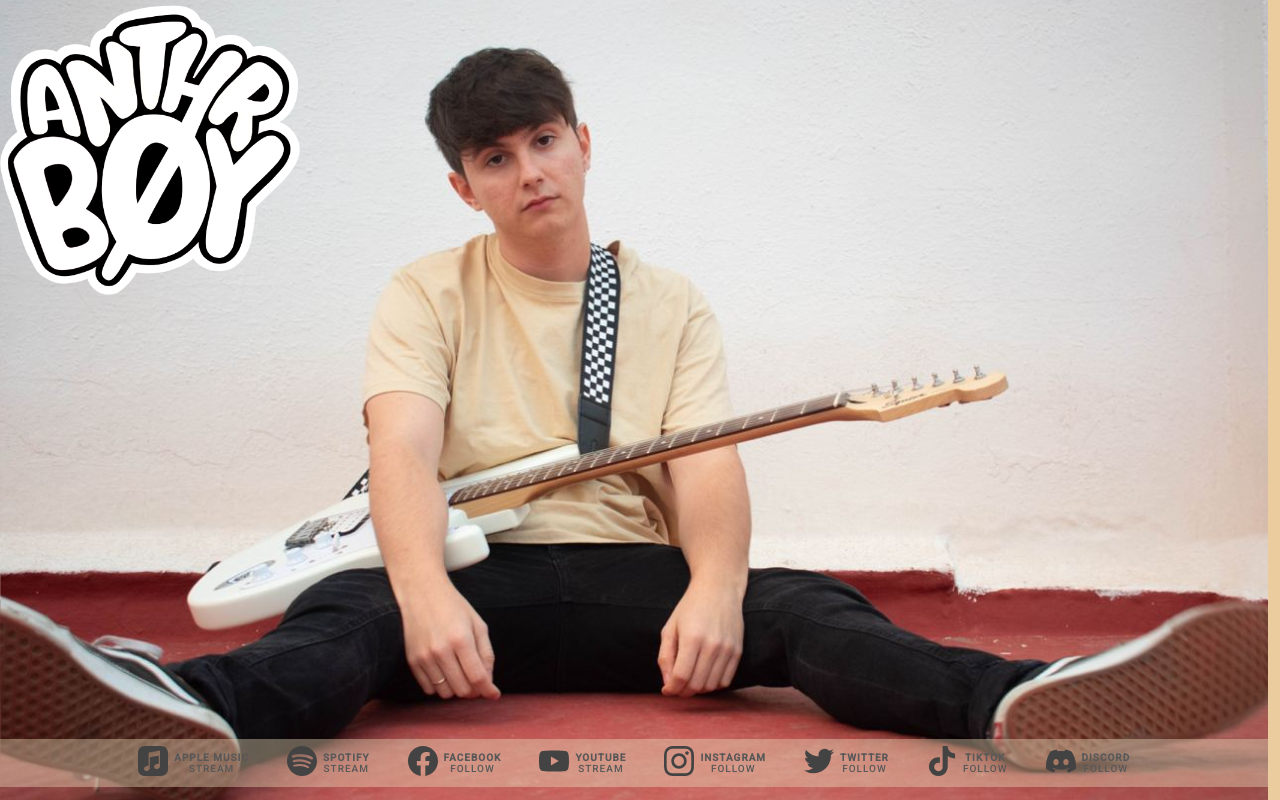
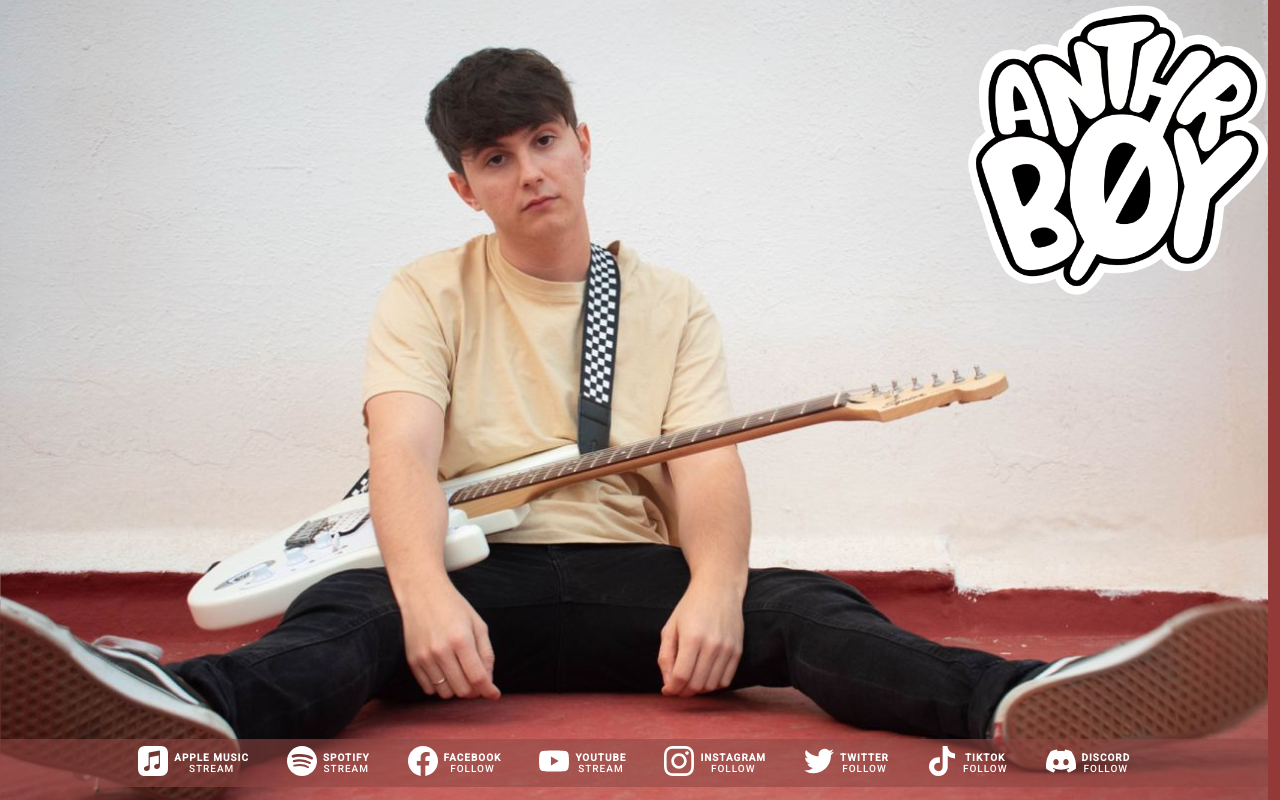
Before and after one commit to NiAlCa/xavi, a React (Vite) app: page / in a window 1280 px wide. Shown: the top 800 px of the page. Built offline with nearby package versions, Linux system fonts and the light colour scheme.

Commit message:
poniendo variables y agregando colores a la pagina

```diff
--- a/src/components/Header/Header.scss
+++ b/src/components/Header/Header.scss
@@ -9,6 +9,11 @@
     .HeaderRrss{
         margin-bottom:  1%;
     }
+
+    .HeaderLogo{
+        align-self: flex-end;
+
+    }
 }
 
 
@@ -19,10 +24,7 @@
     .Header{
         background-position: center;
 
-        .HeaderLogo{
-            align-self: flex-end;
 
-        }
     }
 
 
--- a/src/components/RrssBar/RrssBar.scss
+++ b/src/components/RrssBar/RrssBar.scss
@@ -6,13 +6,16 @@
   width: 100%;
   height: 6vh;
   gap: 30px;
-  background-color: #e9d5b86a;
+
+  background-color: var(--color-primary-transparent);
 
 }
 
 .link-wrapper {
   display: flex;
   align-items: center;
+
+
 }
 
 .links {
@@ -22,6 +25,7 @@
   align-items: center;
   padding: 4px;
 
+
   &:hover {
     .textos,
     .icon {
@@ -30,7 +34,7 @@
   }
 
   .icon {
-    color:rgb(68, 67, 67);
+    color: var(--font-color) ;
   }
 
   .textos {
@@ -38,7 +42,7 @@
     flex-direction: column;
     font-size: 10px;
     align-items: center;
-    color: rgb(88, 88, 88);
+    color: var(--font-color);
     letter-spacing: 1px;
 
     span {
@@ -47,6 +51,6 @@
   }
   &:hover {
     border-radius: 18px;
-    background: linear-gradient(45deg, rgba(131, 203, 175, 0.581), #7a63d724, #ff7eb481 );
+    background: var( --linear-gradient);
   }
 }
--- a/src/style/root.scss
+++ b/src/style/root.scss
@@ -27,13 +27,14 @@
 
     --red: red;
 
-    --background-color:#eacc9f;
 
 
 
+    --background-color:#933937;
     --font-color: white;
-  --color-prymary: #8B8B8B;
-  --color-secundary: #5094e7;
+  --color-prymary: #914644;
+    --color-primary-transparent: #91474495;
+  --color-secundary: #F71511;
   --color-tertiary: #6A5EF7;
   --color-quaternary:#798B7E;
   --color-quinary: #f3f3f3;
@@ -41,6 +42,8 @@
   --color-septenary: #16161680;
   --color-octave: #eaeaea;
 
+  --linear-gradient: linear-gradient(45deg, #77a7ad, #933837ba, #77a7ad );
+
 
 
   }
```
